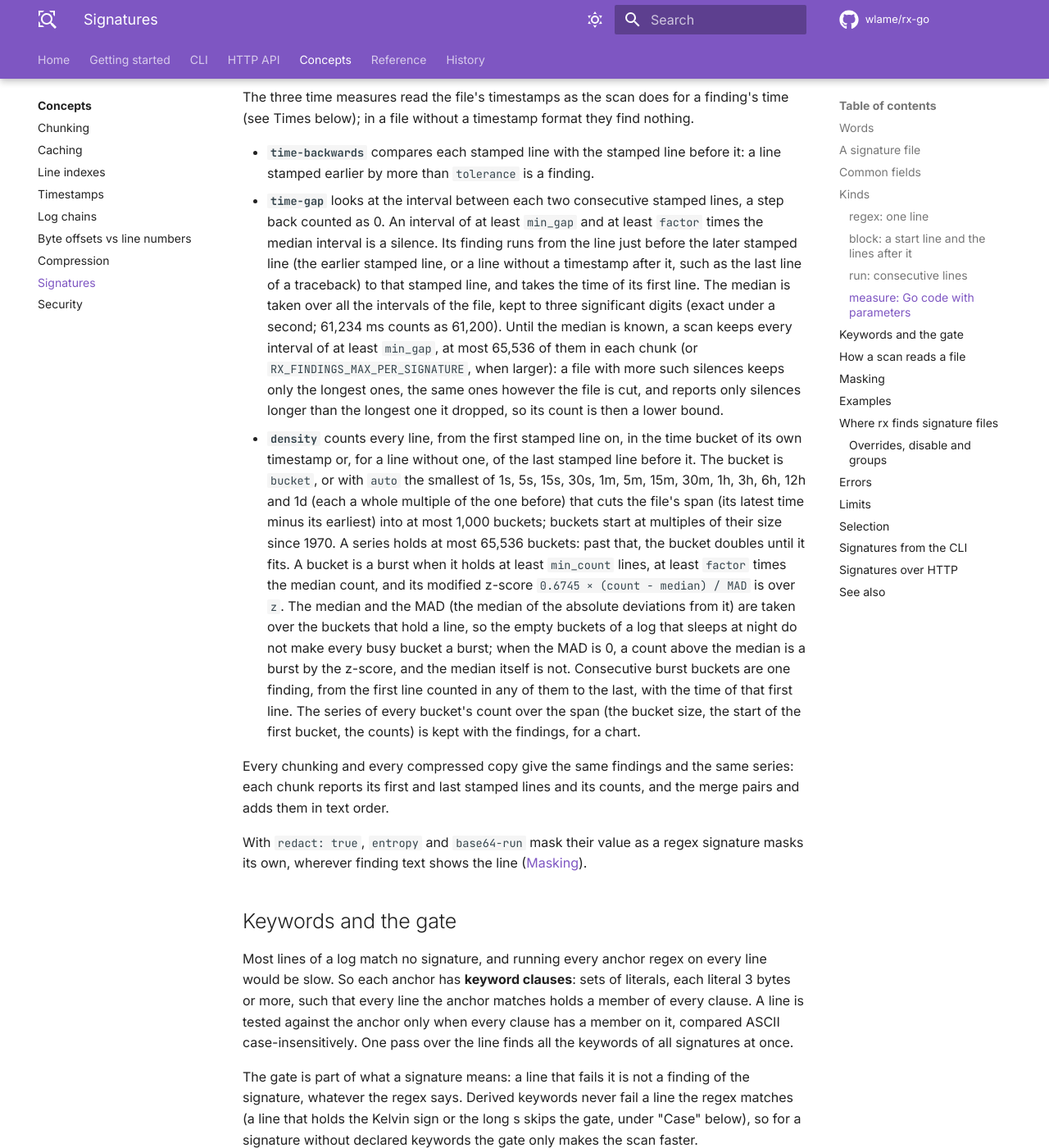
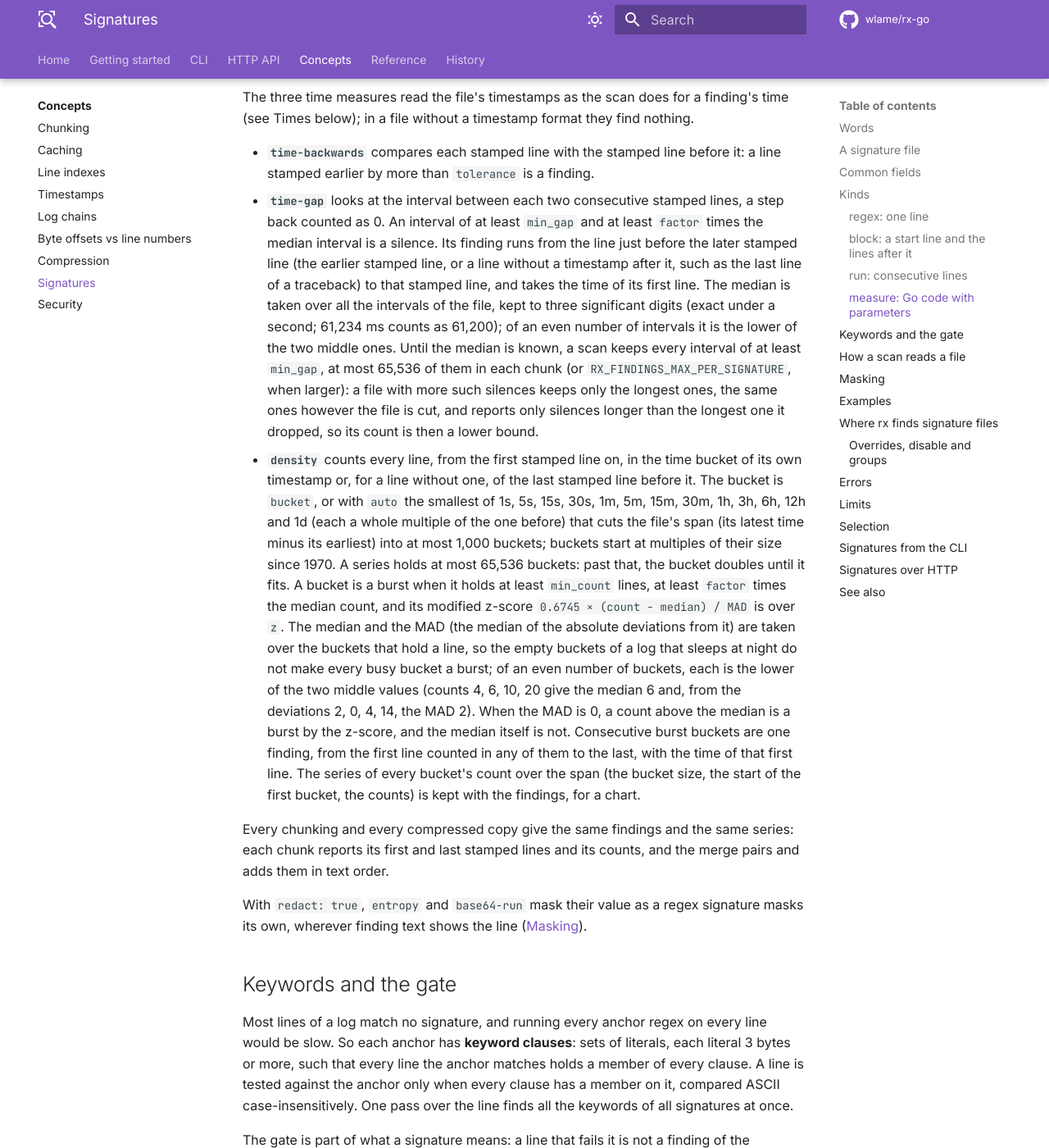
Before and after one commit to wlame/rx-go, an MkDocs documentation site: the page built from docs/concepts/signatures.md, in a window 1280 px wide and 1400 px high, scrolled down 7769 px. Shown: the whole window at 82% size. Built offline with MkDocs 1.6.1 and Material for MkDocs 9.7.7, drawn with Linux system fonts in a browser that asks for light colours; comment, search, counter and statistics services are not loaded; the version menu is left out.

Commit message:
Say that density and time-gap take the lower middle value as the median of an even count.

```diff
--- a/docs/concepts/signatures.md
+++ b/docs/concepts/signatures.md
@@ -302,7 +302,8 @@ format they find nothing.
   it, such as the last line of a traceback) to that stamped line, and
   takes the time of its first line. The median is taken over all the
   intervals of the file, kept to three significant digits (exact under
-  a second; 61,234 ms counts as 61,200). Until the median is known, a
+  a second; 61,234 ms counts as 61,200); of an even number of intervals
+  it is the lower of the two middle ones. Until the median is known, a
   scan keeps every interval of at least `min_gap`, at most 65,536 of
   them in each chunk (or `RX_FINDINGS_MAX_PER_SIGNATURE`, when larger):
   a file with more such silences keeps only the longest ones, the same
@@ -322,7 +323,10 @@ format they find nothing.
   `0.6745 × (count − median) / MAD` is over `z`. The median and the MAD
   (the median of the absolute deviations from it) are taken over the
   buckets that hold a line, so the empty buckets of a log that sleeps at
-  night do not make every busy bucket a burst; when the MAD is 0, a
+  night do not make every busy bucket a burst; of an even number of
+  buckets, each is the lower of the two middle values (counts 4, 6, 10,
+  20 give the median 6 and, from the deviations 2, 0, 4, 14, the MAD
+  2). When the MAD is 0, a
   count above the median is a burst by the z-score, and the median
   itself is not. Consecutive burst buckets are one finding, from the
   first line counted in any of them to the last, with the time of that
```
Also changed, not shown: docs/reference/signatures.md (+2 -2 lines), 1 other file.
